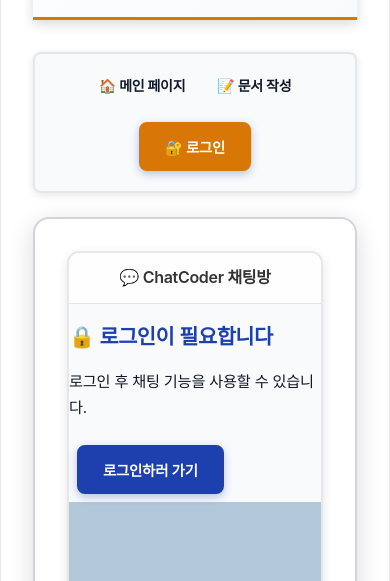
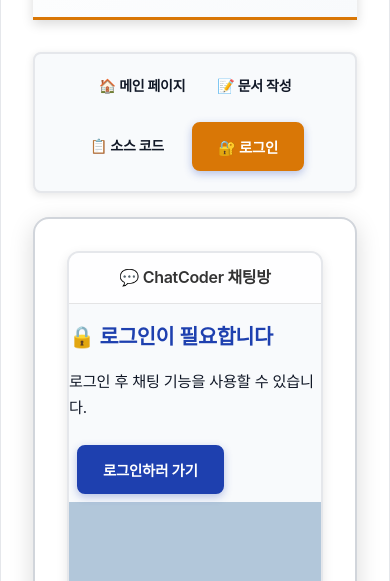
Before and after one commit to CodeNameX0/ChatCoder, a website: page chat.html in a window 390 px wide. Shown: the part 263-844 px from the top of the page. Drawn offline with Linux system fonts and the light colour scheme.

Commit message:
Last Commit for Source Code Btn

```diff
--- a/chat.html
+++ b/chat.html
@@ -16,6 +16,7 @@
         <nav>
             <a href="index.html">🏠 메인 페이지</a>
             <a href="document.html">📝 문서 작성</a>
+            <a href="https://github.com/CodeNameX0/ChatCoder-v.2.1.0" target="_blank" rel="noopener noreferrer">📋 소스 코드</a>
             <button id="button3" class="btn btn-accent">🔐 로그인</button>
         </nav>
 
--- a/styles.css
+++ b/styles.css
@@ -1614,6 +1614,7 @@
         font-size: 14px;
         border-radius: 6px;
         flex: 0 0 auto;
+        min-width: -webkit-fill-available;
         min-width: fit-content;
         white-space: nowrap;
     }
```
Also changed, not shown: document.html (+1 -0 lines), game.html (+1 -0 lines), index.html (+1 -0 lines).
